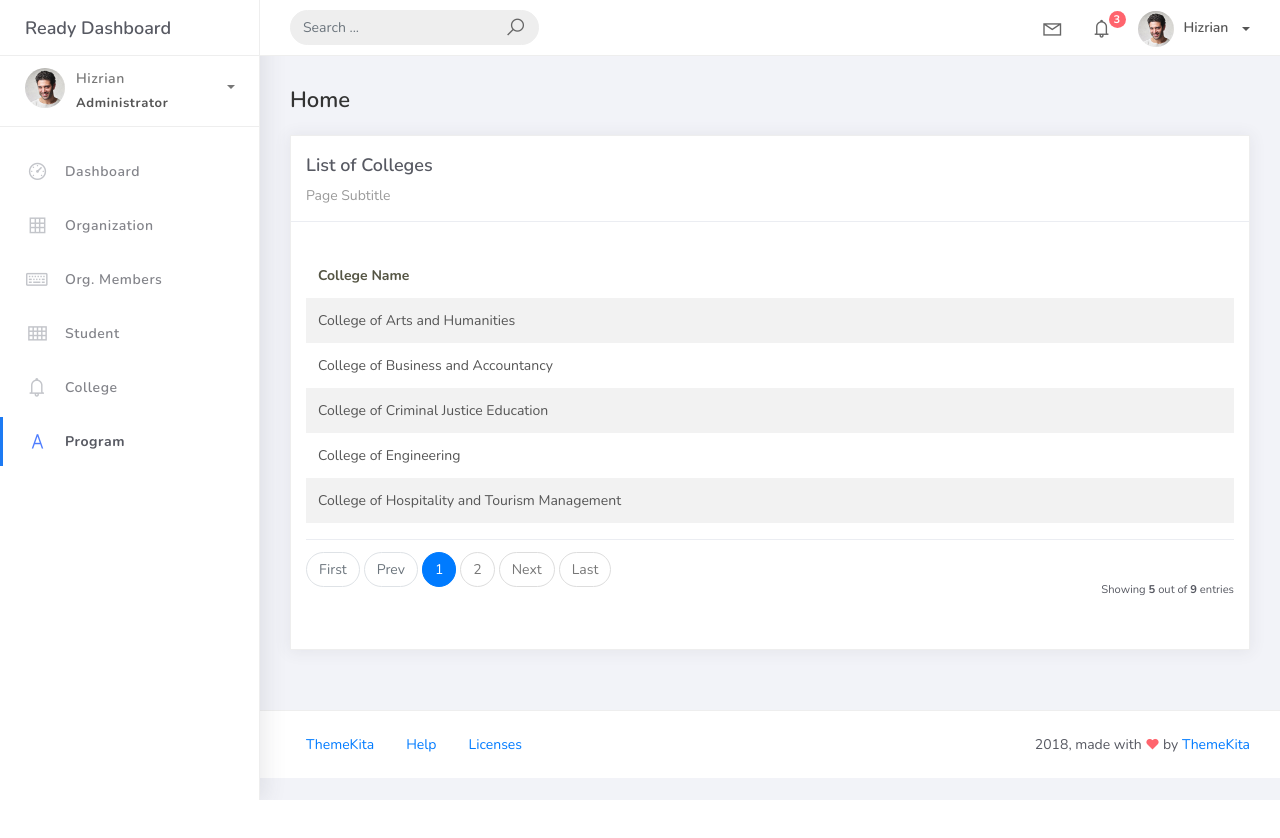
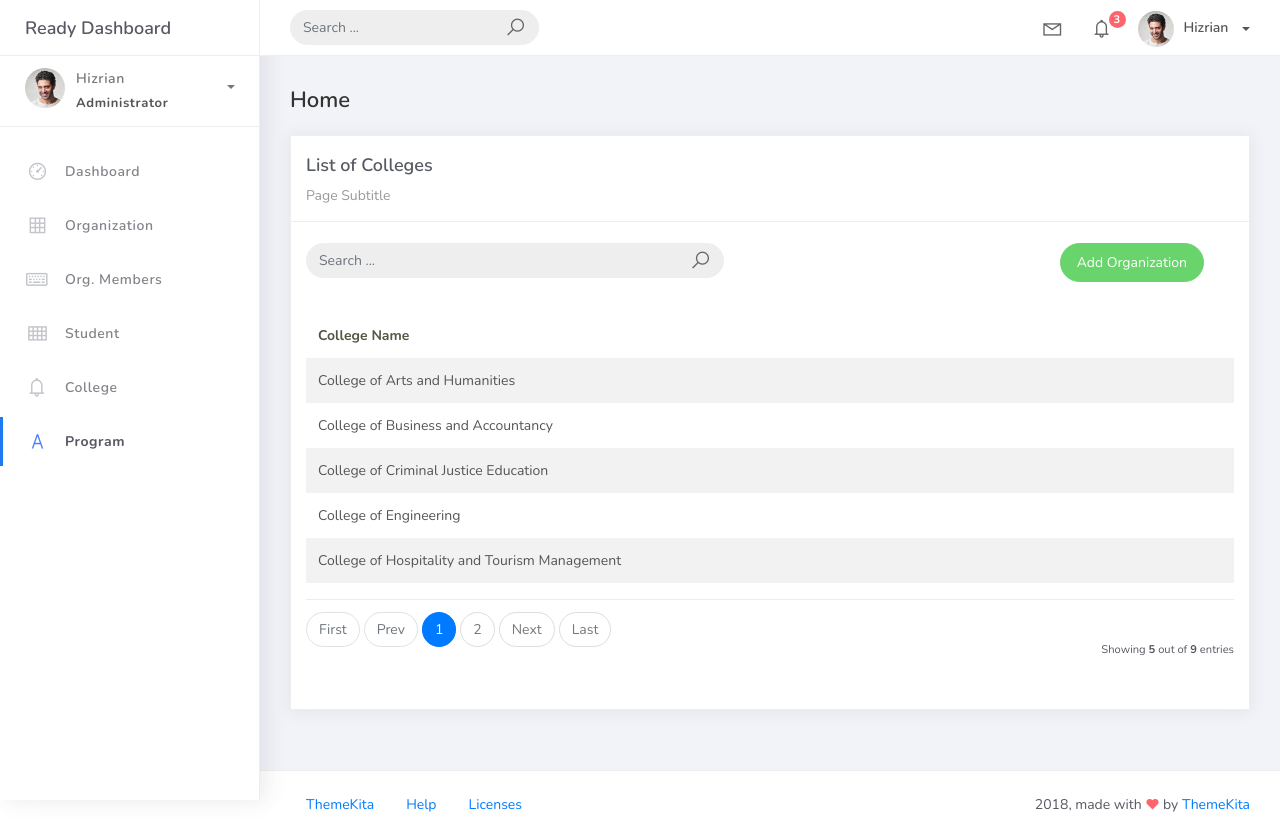
Before and after one commit to paulmendoza123/PSUSphere, a Django app: page /college_list in a window 1280 px wide. Before the commit the page ends 800 px from the top, so only its background shows below. Run offline with Django 5.2, Linux system fonts and the light colour scheme; data comes from the database, SQL or seed files in the repository; both versions use the stored data as it was after the commit; some libraries are stand-ins or nearby versions.

Commit message:
add college feature working

```diff
--- a/projectsite/projectsite/urls.py
+++ b/projectsite/projectsite/urls.py
@@ -19,7 +19,7 @@ from django.urls import path
 from studentorg.views import ( HomePageView, OrganizationList, OrganizationCreateView, OrganizationUpdateView, OrganizationDeleteView,
                                 OrgMemberList, OrgMemberCreateView, OrgMemberUpdateView, OrgMemberDeleteView,
                                 StudentList, StudentCreateView, StudentUpdateView, StudentDeleteView,
-                                CollegeList,)
+                                CollegeList, CollegeCreateView,)
 from studentorg import views
 
 urlpatterns = [
@@ -46,4 +46,5 @@ urlpatterns = [
 
     #College
     path('college_list', CollegeList.as_view(), name='college-list'),
+    path('college_list/add', CollegeCreateView.as_view(), name='college-add'),
 ]
--- a/projectsite/studentorg/views.py
+++ b/projectsite/studentorg/views.py
@@ -2,7 +2,7 @@ from django.shortcuts import render
 from django.views.generic.list import ListView
 from django.views.generic.edit import CreateView, UpdateView, DeleteView
 from studentorg.models import Organization, OrgMember, Student, College
-from studentorg.forms import OrganizationForm, OrgMemberForm, StudentForm
+from studentorg.forms import OrganizationForm, OrgMemberForm, StudentForm, CollegeForm
 from django.urls import reverse_lazy
 
 
@@ -89,3 +89,9 @@ class CollegeList(ListView):
     context_object_name = 'college'
     template_name = 'college_list.html'
     paginate_by = 5
+
+class CollegeCreateView(CreateView):
+    model = College
+    form_class = CollegeForm
+    template_name = 'college_form.html'
+    success_url = reverse_lazy('college-list')
--- a/projectsite/templates/college_list.html
+++ b/projectsite/templates/college_list.html
@@ -11,6 +11,29 @@
                     <div class="card-header">
                         <div class="card-title">List of Colleges</div>
                         <div class="card-category">Page Subtitle</div>
+                    </div>
+                    <br />
+                    <div class="col-md-12 row">
+                        <div class="col-md-6">
+                            <form class="navbar-left navbar-form nav-search mr-md-3" action="">
+                                <div class="input-group">
+                                    <input type="text" placeholder="Search ..." class="form-control" />
+                                    <div class="input-group-append">
+                                        <span class="input-group-text">
+                                            <i class="la la-search search-icon"></i>
+                                        </span>
+                                    </div>
+                                </div>
+                            </form>
+                        </div>
+
+                        <div class="col-md-6">
+                            <div class="pull-right">
+                                <a href="{% url 'college-add' %}" class="btn btn-success btn-rounded">
+                                    Add Organization
+                                </a>
+                            </div>
+                        </div>
                     </div>
                     <div class="card-body">
                         <table class="table table-striped mt-3">
```
Also changed, not shown: projectsite/studentorg/forms.py (+6 -1 lines), projectsite/templates/college_form.html (added, +45 -0 lines), projectsite/db.sqlite3.
